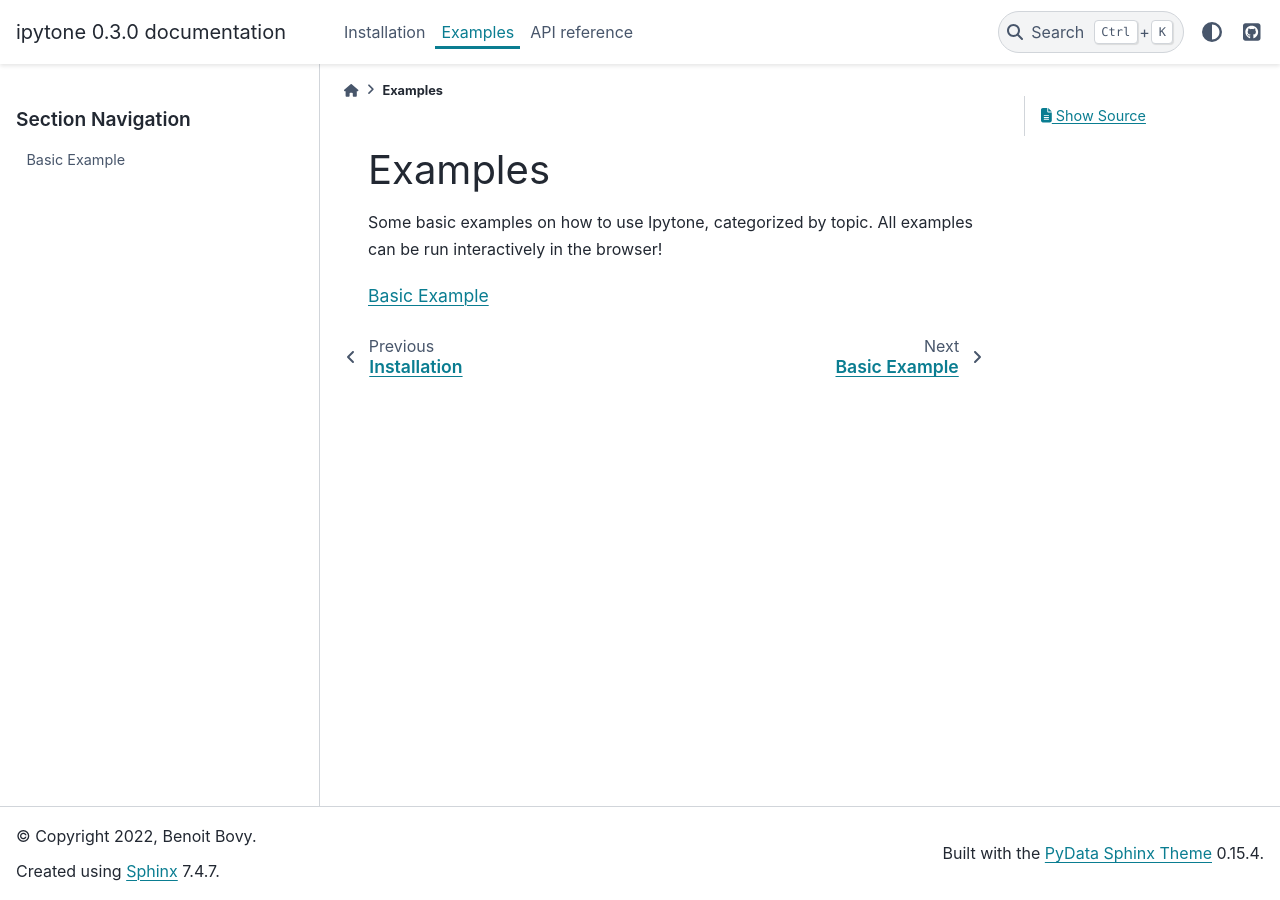
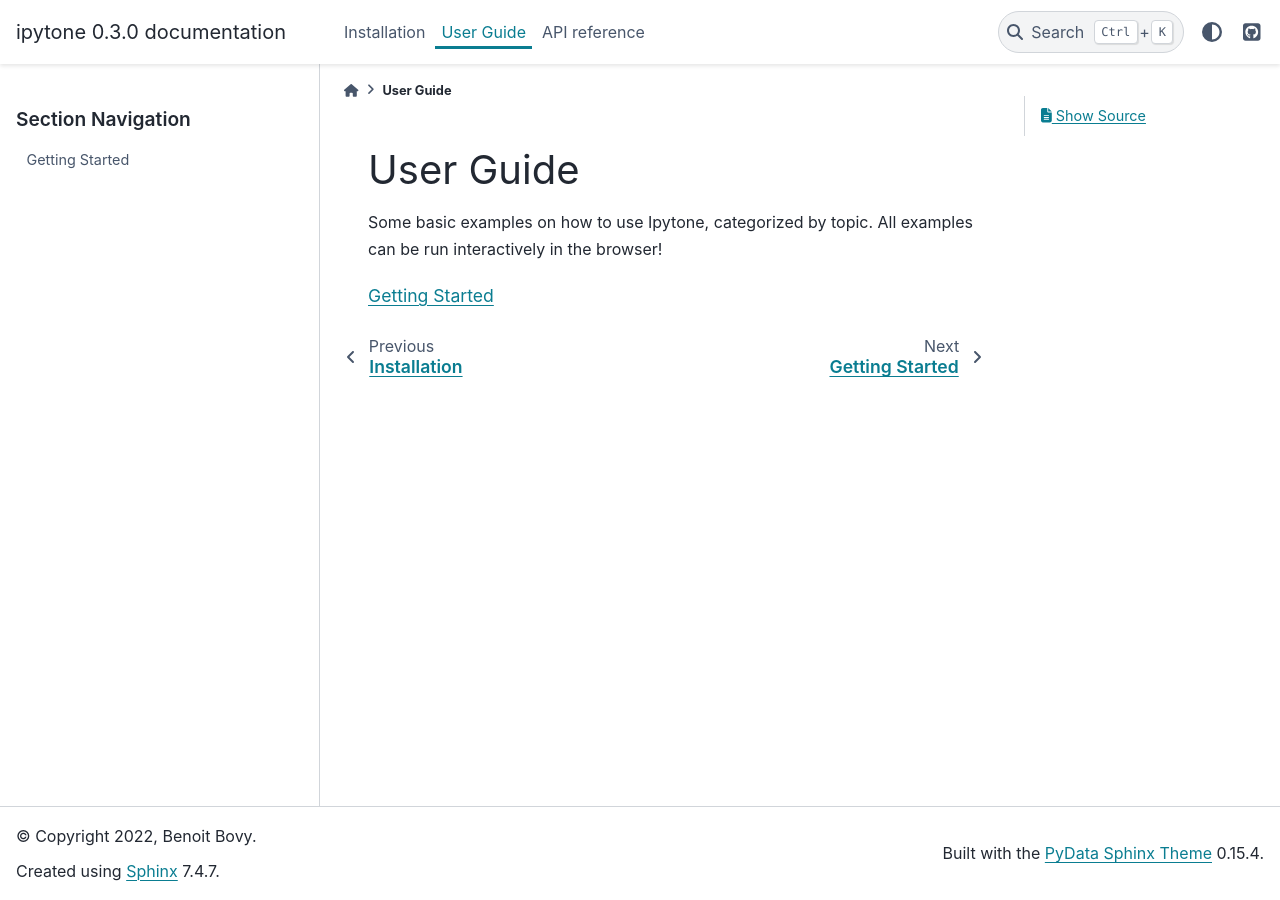
Before and after one commit to geigr/ipytone, a Sphinx documentation site: the page built from docs/source/examples/index.rst, in a window 1280 px wide. Built offline with Sphinx 7.4.7 and the PyData theme 0.15.4, drawn with Linux system fonts in a browser that asks for light colours.

Commit message:
add getting started notebook

```diff
--- a/docs/source/examples/index.rst
+++ b/docs/source/examples/index.rst
@@ -1,10 +1,10 @@
 
-Examples
-========
+User Guide
+==========
 
 Some basic examples on how to use Ipytone, categorized by topic. All examples
 can be run interactively in the browser!
 
 .. toctree::
 
-    basic_example
+    getting_started
```
Also changed, not shown: docs/source/examples/basic_example.rst (deleted, +0 -15 lines), docs/source/examples/getting_started.rst (added, +15 -0 lines), docs/source/examples/getting_started.ipynb (added).
